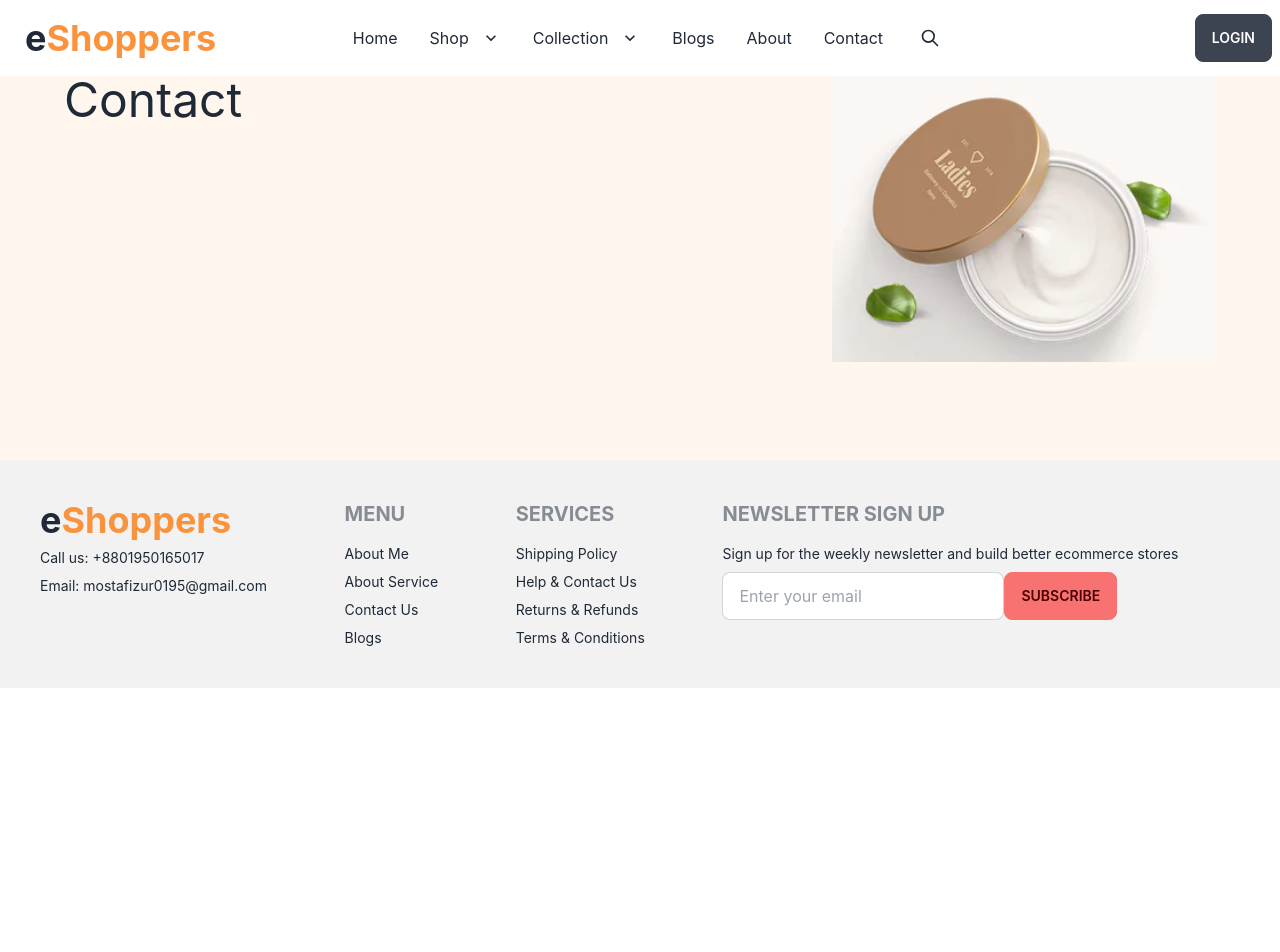
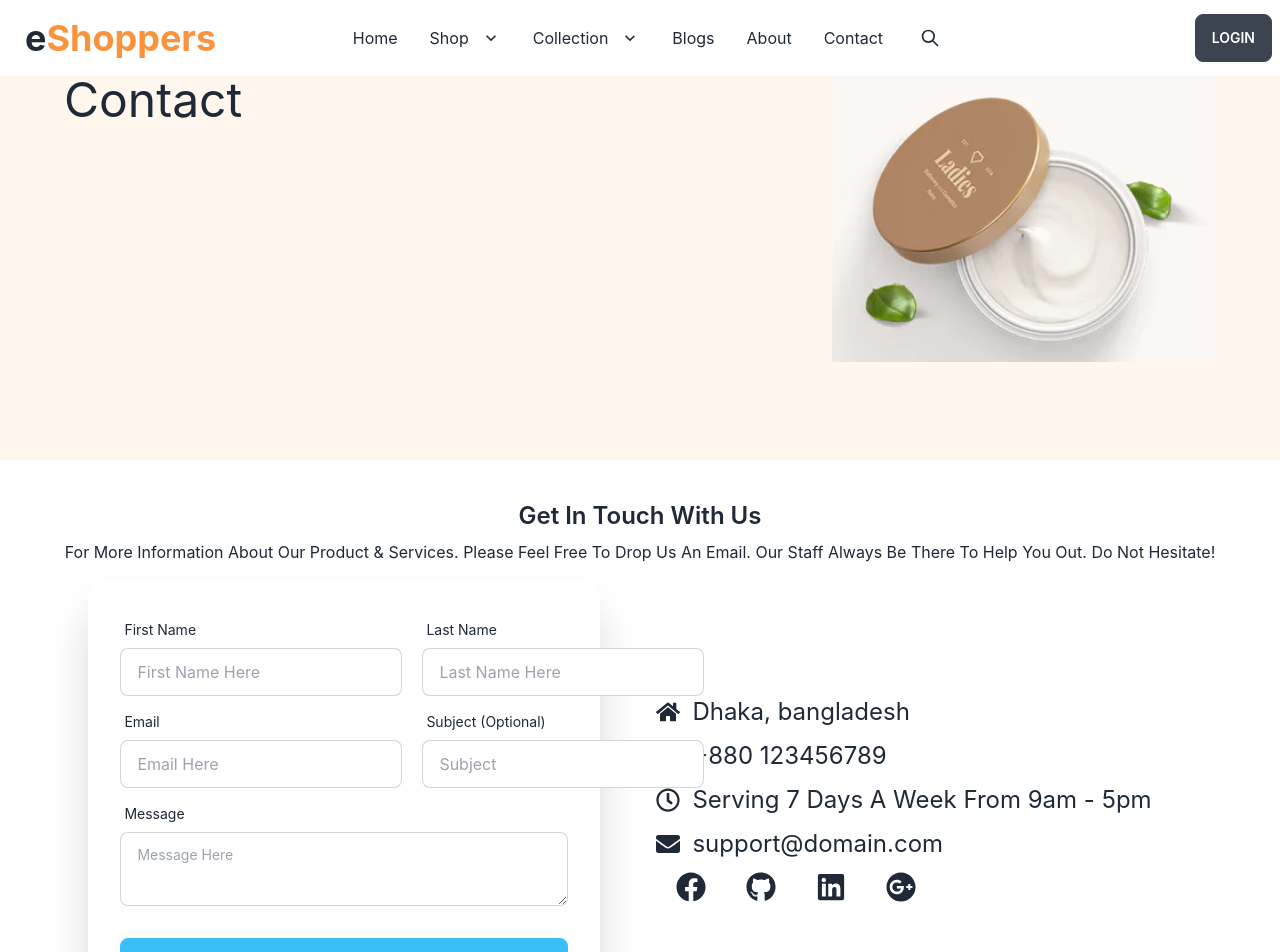
Before and after one commit to Mostafizur-Pro/eShopers-bd-client, a React (Create React App) app: page /contact in a window 1280 px wide. Shown: the top 952 px of the page. Before the commit the page ends 800 px from the top, so only its background shows below. Built offline with nearby package versions, Linux system fonts and the light colour scheme.

Commit message:
contact page edit

```diff
--- a/src/Pages/ContactPage/Contact/Contact.js
+++ b/src/Pages/ContactPage/Contact/Contact.js
@@ -1,17 +1,16 @@
 import React from "react";
 import useTitle from "../../../hooks/useTitle/useTitle";
-import image01 from "../../../assete/Contactpage/image-01.png";
+import ContactBanner from "../ContactBanner/ContactBanner";
+import ContactWithUs from "../ContactWithUs/ContactWithUs";
+
 
 const Contact = () => {
   useTitle("Contact");
   return (
     <div>
-      <div className="bg-orange-50 w-full h-96  px-16 ">
-        <div className="flex justify-between">
-          <h1 className="text-5xl mb-2">Contact</h1>
-          <img src={image01} alt="" />
-        </div>
-      </div>
+      <ContactBanner/>
+      <ContactWithUs/>
+
     </div>
   );
 };
--- /dev/null
+++ b/src/Pages/ContactPage/ContactBanner/ContactBanner.js
@@ -0,0 +1,18 @@
+import React from 'react';
+import image01 from "../../../assete/Contactpage/image-01.png";
+
+const ContactBanner = () => {
+    return (
+        <div>
+            <div className="bg-orange-50 w-full h-96  px-16 ">
+        <div className="flex justify-between">
+          <h1 className="text-5xl mb-2">Contact</h1>
+          <img src={image01} alt="" />
+        </div>
+      </div>
+
+        </div>
+    );
+};
+
+export default ContactBanner;
--- /dev/null
+++ b/src/Pages/ContactPage/ContactWithUs/ContactWithUs.js
@@ -0,0 +1,154 @@
+import React from 'react';
+import {
+    FaEnvelope,
+    FaFacebook,
+    FaGithub,
+    FaGooglePlus,
+    FaHome,
+    FaLinkedin,
+    FaMobileAlt,
+    FaRegClock,
+  } from "react-icons/fa";
+
+const ContactWithUs = () => {
+    return (
+        <div>
+             <div className="mt-10 text-center">
+        <h2 className="text-2xl font-semibold mb-2">Get In Touch With Us</h2>
+        <p>For More Information About Our Product & Services. Please Feel Free To Drop Us An Email. Our Staff Always Be There To Help You Out. Do Not Hesitate!</p>
+      </div>
+
+      <section>
+        <div className="  ">
+          <div className="hero-content flex-col lg:flex-row-reverse">
+
+              <div className="m-10">
+
+
+
+                  <div>
+                    <h2 className="flex items-center text-2xl mb-3">
+                      <FaHome className="mr-3" /> Dhaka, bangladesh
+                    </h2>
+                    <h2 className="flex items-center text-2xl mb-3">
+                      <FaMobileAlt className="mr-3" /> +880 123456789
+                      </h2>
+                    <h2 className="flex items-center text-2xl mb-3">
+                      <FaRegClock className="mr-3" /> Serving 7 Days A Week From
+                      9am - 5pm
+                      </h2>
+                    <h2 className="flex items-center text-2xl mb-3">
+                      <FaEnvelope className="mr-3" /> support@domain.com
+                      </h2>
+                  </div>
+                  <div className="flex ">
+                    <a
+                      href="https://www.facebook.com/mostafizur.proo/"
+                      className="text-3xl pl-5 pr-5 hover:text-orange-400"
+                    >
+                      <FaFacebook />
+                    </a>
+                    <a
+                      href="https://github.com/Mostafizur-Pro"
+                      className="text-3xl pl-5 pr-5 hover:text-orange-400"
+                    >
+                      <FaGithub />
+                    </a>
+                    <a
+                      href="https://www.linkedin.com/in/mostafizur-pro/"
+                      className="text-3xl pl-5 pr-5 hover:text-orange-400"
+                    >
+                      <FaLinkedin />
+                    </a>
+                    <a
+                      href="https://mail.google.com/mail/u/0/#inbox?compose=GTvVlcRzDsfVTbhkqvWXcJPvfJKMwQPKzlzPBHFpVHwcBqMmZwPmgBLZQTddMqBxMtgFXhkcNXbKm"
+                      className="text-3xl pl-5 pr-5 hover:text-orange-400"
+                    >
+                      <FaGooglePlus />
+                    </a>
+                  </div>
+
+              </div>
+
+            <div className="card flex-shrink-0 w-full max-w-lg shadow-2xl bg-base-100">
+              <form className="card-body">
+                <div className="flex gap-5">
+                  <div className="form-control">
+                    <label className="label">
+                      <span className="label-text">First Name</span>
+                    </label>
+                    <input
+                      type="text"
+                      name="f-name"
+                      placeholder="First Name Here"
+                      className="input input-bordered"
+                    />
+                  </div>
+                  <div className="form-control">
+                    <label className="label">
+                      <span className="label-text">Last Name</span>
+                    </label>
+                    <input
+                      type="text"
+                      name="l-name"
+                      placeholder="Last Name Here"
+                      className="input input-bordered"
+                    />
+                  </div>
+                </div>
+
+                <div className="flex gap-5">
+                  <div className="form-control">
+                    <label className="label">
+                      <span className="label-text">Email</span>
+                    </label>
+                    <input
+                      type="email"
+                      name="email"
+                      placeholder="Email Here"
+                      className="input input-bordered"
+                    />
+                  </div>
+                  <div className="form-control">
+                    <label className="label">
+                      <span className="label-text">Subject (Optional)</span>
+                    </label>
+                    <input
+                      type="text"
+                      name="subject"
+                      placeholder="Subject"
+                      className="input input-bordered"
+                    />
+                  </div>
+                </div>
+                <div className="form-control">
+                  <label className="label">
+                    <span className="label-text">Message</span>
+                  </label>
+                  <textarea
+                    className="textarea textarea-bordered"
+                    placeholder="Message Here"
+                    name="message"
+                  ></textarea>
+                </div>
+                <div className="form-control mt-6">
+                  <button
+                    id="text"
+                    type="submit"
+                    value="Send"
+                    className="btn btn-info text-white"
+                  >
+                    Submit
+                  </button>
+                </div>
+              </form>
+            </div>
+          </div>
+        </div>
+      </section>
+
+        </div>
+    );
+};
+
+export default ContactWithUs;
```
